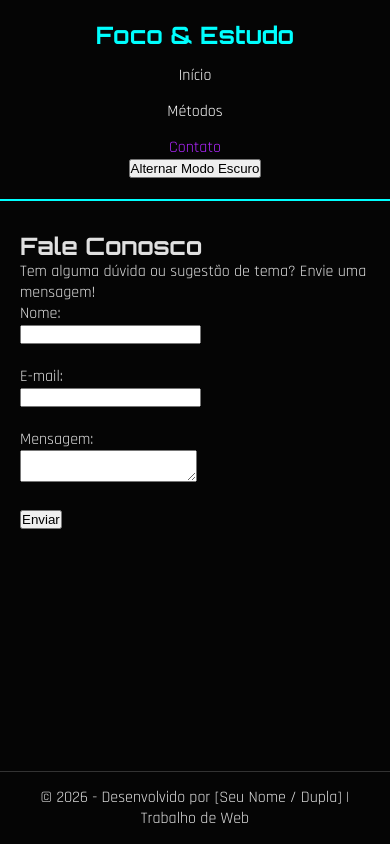
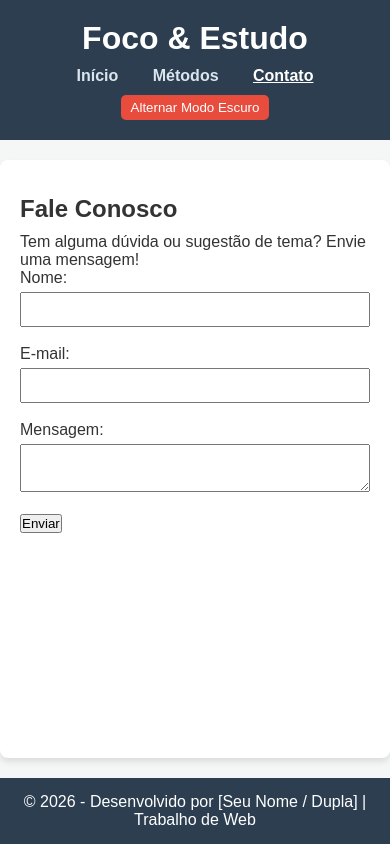
Before and after one commit to ViniciusDev00/Introducao_Design, a plain HTML site: page contato.html in a window 390 px wide. Drawn offline with Linux system fonts and the light colour scheme.

Commit message:
Update style.css

```diff
--- a/css/style.css
+++ b/css/style.css
@@ -1,175 +1,117 @@
-@import url('https://fonts.googleapis.com/css2?family=Orbitron:wght@500;700&family=Rajdhani:wght@400;600&display=swap');
-
-:root{
-    --bg:#050505;
-    --card:#111;
-    --ciano:#00ffff;
-    --roxo:#b026ff;
-    --verde:#39ff14;
-    --texto:#e0e0e0;
+/* Configurações Gerais */
+* {
+    margin: 0;
+    padding: 0;
+    box-sizing: border-box;
+    font-family: Arial, sans-serif;
+    transition: background 0.3s, color 0.3s;
 }
 
-*{
-    margin:0;
-    padding:0;
-    box-sizing:border-box;
+body {
+    background-color: #f4f7f6;
+    color: #333;
+    display: flex;
+    flex-direction: column;
+    min-height: 100vh;
 }
 
-body{
-    background:var(--bg);
-    color:var(--texto);
-    font-family:'Rajdhani',sans-serif;
-    min-height:100vh;
-    display:flex;
-    flex-direction:column;
+/* Modo Escuro (Ativado via JS) */
+body.dark-mode {
+    background-color: #1a1a1a;
+    color: #f4f7f6;
 }
 
-h1,h2,h3{
-    font-family:'Orbitron',sans-serif;
+body.dark-mode header, body.dark-mode footer {
+    background-color: #111;
 }
 
-header{
-    text-align:center;
-    padding:20px;
-    border-bottom:2px solid var(--ciano);
+body.dark-mode nav a {
+    color: #bbb;
 }
 
-header h1{
-    color:var(--ciano);
-    margin-bottom:15px;
+/* Cabeçalho e Menu */
+header {
+    background-color: #2c3e50;
+    color: white;
+    padding: 20px;
+    text-align: center;
 }
 
-nav ul{
-    list-style:none;
-    display:flex;
-    justify-content:center;
-    gap:15px;
+nav ul {
+    list-style: none;
+    margin-top: 10px;
 }
 
-nav a{
-    text-decoration:none;
-    color:white;
-    padding:8px 15px;
+nav ul li {
+    display: inline;
+    margin: 0 15px;
 }
 
-nav a:hover,
-nav a.active{
-    color:var(--roxo);
+nav ul li a {
+    color: #dae5ed;
+    text-decoration: none;
+    font-weight: bold;
 }
 
-main{
-    flex:1;
-    max-width:1200px;
-    margin:auto;
-    padding:30px 20px;
+nav ul li a:hover, nav ul li a.active {
+    text-decoration: underline;
+    color: #fff;
 }
 
-.escolhas-container,
-.galeria-holografica{
-    display:grid;
-    grid-template-columns:repeat(auto-fit,minmax(250px,1fr));
-    gap:20px;
+#btn-tema {
+    margin-top: 10px;
+    padding: 5px 10px;
+    cursor: pointer;
+    border-radius: 5px;
+    border: none;
+    background-color: #e74c3c;
+    color: white;
 }
 
-.card-escolha,
-.card-jogo{
-    background:var(--card);
-    border:1px solid #333;
-    border-radius:10px;
-    padding:20px;
-    text-align:center;
-    transition:.3s;
+/* Conteúdo Principal */
+main {
+    flex: 1;
+    max-width: 800px;
+    margin: 20px auto;
+    padding: 20px;
+    background: white;
+    border-radius: 8px;
+    box-shadow: 0 4px 6px rgba(0,0,0,0.1);
 }
 
-.card-escolha:hover,
-.card-jogo:hover{
-    border-color:var(--ciano);
-    transform:scale(1.03);
+body.dark-mode main {
+    background: #2a2a2a;
+    box-shadow: 0 4px 6px rgba(0,0,0,0.5);
 }
 
-.card-escolha img{
-    width:100%;
-    height:180px;
-    object-fit:cover;
-    border-radius:5px;
-    margin-bottom:10px;
+.banner img {
+    width: 100%;
+    max-height: 300px;
+    object-fit: cover;
+    margin: 15px 0;
+    border-radius: 5px;
 }
 
-.card-jogo h3{
-    color:var(--roxo);
-    margin-bottom:10px;
+.conteudo h2, .conteudo h3 {
+    margin-top: 15px;
+    margin-bottom: 10px;
 }
 
-.card-jogo ul{
-    margin-left:20px;
+.conteudo ul {
+    margin: 15px 20px;
 }
 
-.linhagem{
-    display:none;
-    margin-top:30px;
-    padding:20px;
-    background:var(--card);
-    border-left:4px solid var(--roxo);
+form input, form textarea {
+    width: 100%;
+    padding: 8px;
+    margin-top: 5px;
 }
 
-.linhagem.ativa{
-    display:block;
+/* Rodapé */
+footer {
+    background-color: #2c3e50;
+    color: white;
+    text-align: center;
+    padding: 15px;
+    margin-top: auto;
 }
-
-.terminal-container{
-    max-width:600px;
-    margin:auto;
-    border:2px solid var(--verde);
-    padding:25px;
-    border-radius:5px;
-}
-
-.terminal-form label{
-    display:block;
-    margin:10px 0 5px;
-    color:var(--verde);
-}
-
-.terminal-form input,
-.terminal-form textarea{
-    width:100%;
-    padding:10px;
-    background:#000;
-    color:var(--verde);
-    border:1px solid #333;
-}
-
-.btn-start{
-    width:100%;
-    margin-top:15px;
-    padding:12px;
-    border:2px solid var(--verde);
-    background:none;
-    color:var(--verde);
-    cursor:pointer;
-}
-
-.btn-start:hover{
-    background:var(--verde);
-    color:#000;
-}
-
-footer{
-    text-align:center;
-    padding:15px;
-    border-top:1px solid #333;
-}
-
-.link-externo{
-    color:var(--ciano);
-}
-
-@media(max-width:768px){
-    nav ul{
-        flex-direction:column;
-    }
-
-    header h1{
-        font-size:1.5rem;
-    }
-}
```
